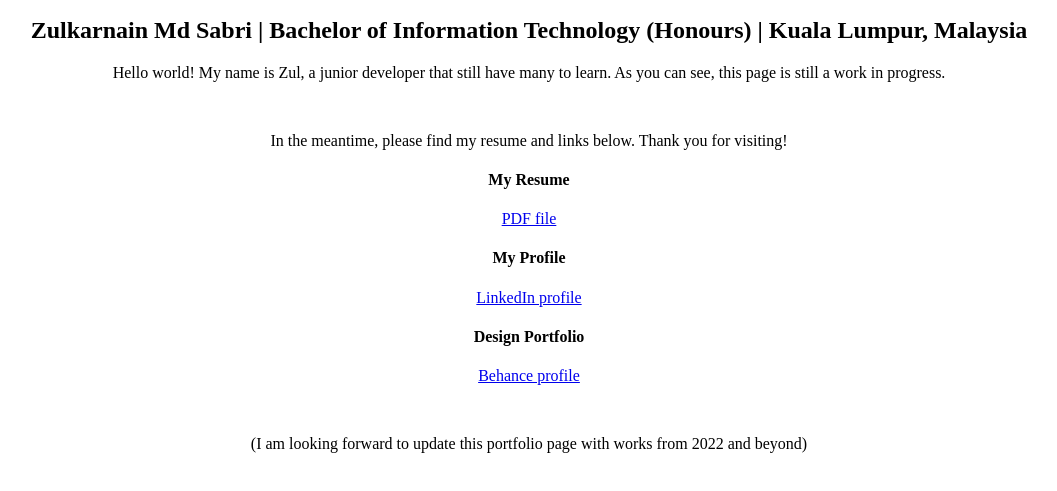
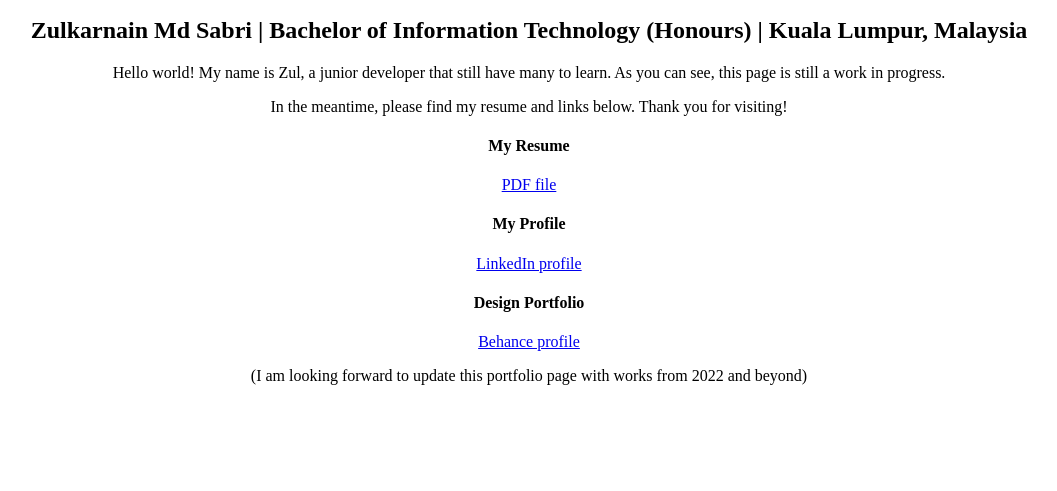
Before and after one commit to zvlcy/resume, a plain HTML site: page index.html in a window 1280 px wide. Shown: the part 97-588 px from the top of the page, without its empty margins (111-1168 px from the left). Drawn offline with Linux system fonts and the light colour scheme.

Commit message:
Update index.html

```diff
--- a/index.html
+++ b/index.html
@@ -21,7 +21,7 @@
     </table>
 
     <h2>Zulkarnain Md Sabri | Bachelor of Information Technology (Honours) | Kuala Lumpur, Malaysia</h2>
-    <p>Hello world! My name is Zul, a junior developer that still have many to learn. As you can see, this page is still a work in progress.</p><br>
+    <p>Hello world! My name is Zul, a junior developer that still have many to learn. As you can see, this page is still a work in progress.</p>
     <p>In the meantime, please find my resume and links below. Thank you for visiting!</p>
     <h4>My Resume</h4>
     <p><a href="ZULKARNAIN MD SABRI.pdf">PDF file</a></p>
@@ -30,7 +30,7 @@
     <h4>My Profile</h4>
     <p><a href="https://www.linkedin.com/in/zulkarnainmdsabri/">LinkedIn profile</a></p>
     <h4>Design Portfolio</h4>
-    <p><a href="https://www.behance.net/zvlcy">Behance profile</a></p><br>
+    <p><a href="https://www.behance.net/zvlcy">Behance profile</a></p>
     <p>(I am looking forward to update this portfolio page with works from 2022 and beyond)</p>
 
   </body>
```
